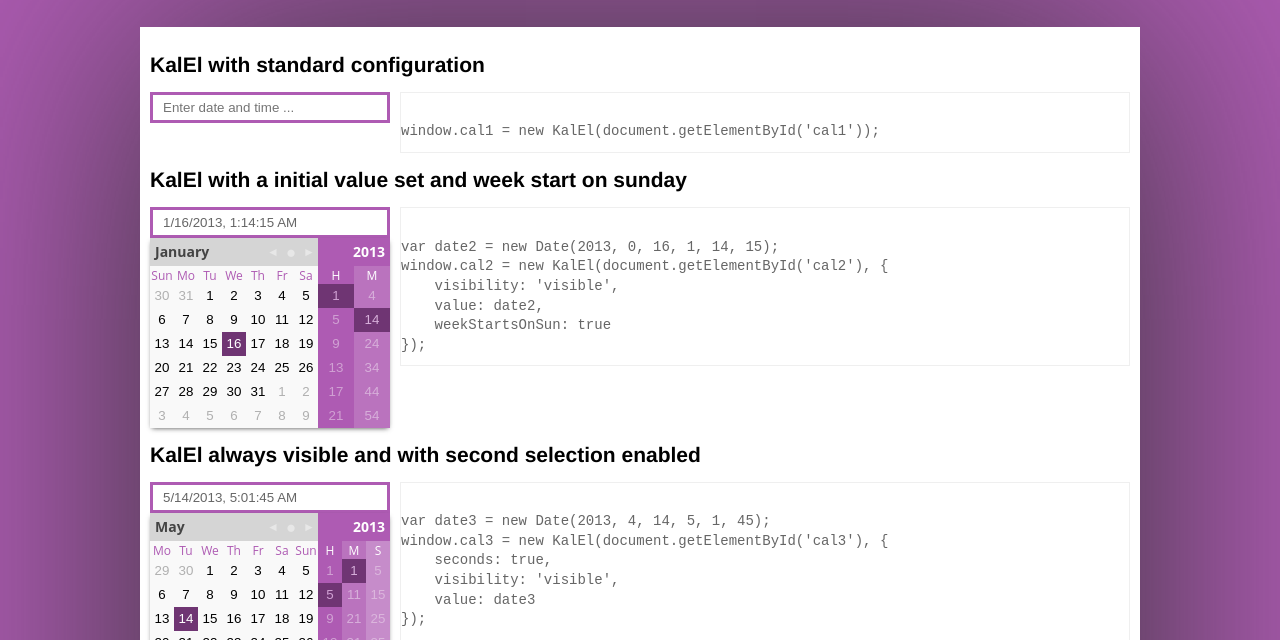
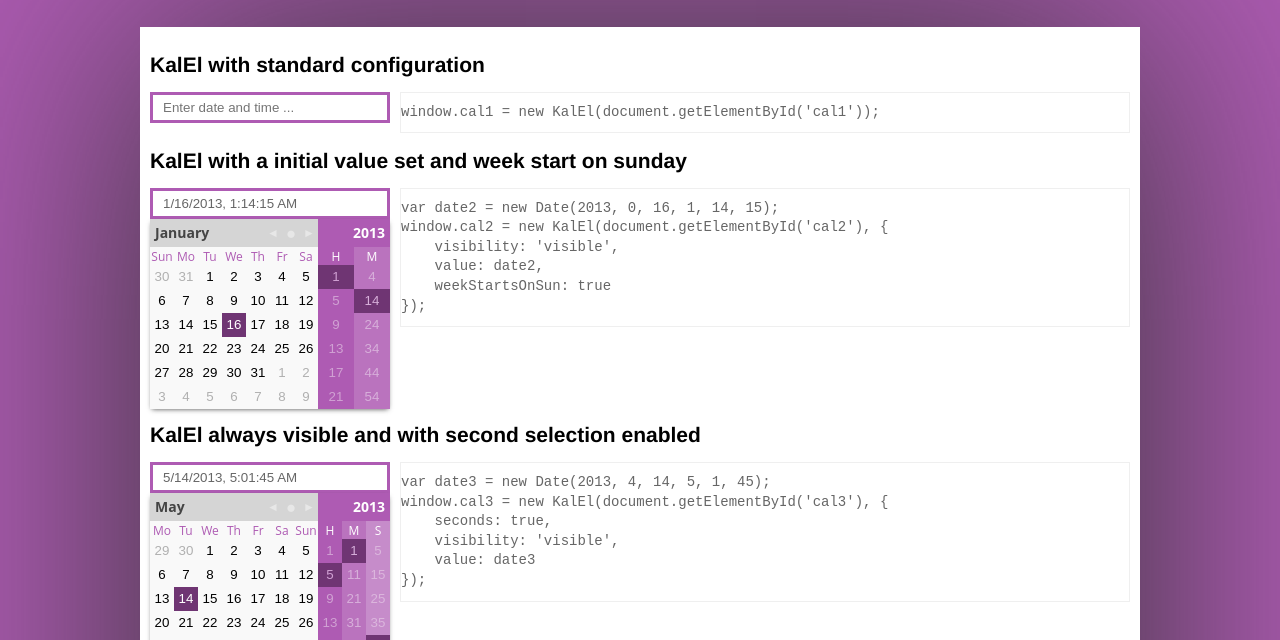
Before and after one commit to frogster/KalEl, a plain HTML site: page demo/index.html in a window 1280 px wide. Shown: the part 160-800 px from the top of the page. Drawn offline with Linux system fonts and the light colour scheme.

Commit message:
Extended docs

```diff
--- a/demo/index.html
+++ b/demo/index.html
@@ -141,11 +141,19 @@ document.getElementById('cal6_toggle').addEventListener('click', function(event)
 });
 </script>
 <script type="application/javascript">
-	var codeEl, srcEl;
+	var codeEl, srcEl, src;
 	for(var idx = 1, max = 100; idx < max; idx++) {
         codeEl = document.getElementById('cal' + idx + '_code');
         srcEl = document.getElementById('cal' + idx + '_src');
-        if(codeEl && srcEl) codeEl.innerHTML = srcEl.innerText;
+
+        if(codeEl && srcEl) {
+            src = srcEl.innerHTML;
+            src = src.replace(/\n/g, '\n</br>');
+            src = src.replace(/\t/g, '&nbsp;&nbsp;&nbsp;&nbsp;');
+            src = src.trim().replace(/ /g, '&nbsp;');
+            src = src.replace(/^(<\/br>)|(<\/br>)$/g, '').trim();
+            codeEl.innerHTML = src;
+        };
 	}
 </script>
 </body>
--- a/demo/index.scss
+++ b/demo/index.scss
@@ -62,7 +62,7 @@ header {
     display:block;
     padding: 10px 0;
     color: #666;
-    white-space: pre;
+    //white-space: pre;
     border: 1px solid #efefef;
   }
 }
```
Also changed, not shown: kalEl/kalEl.js (+17 -0 lines), README.md, demo/index.css, 1 other file.
